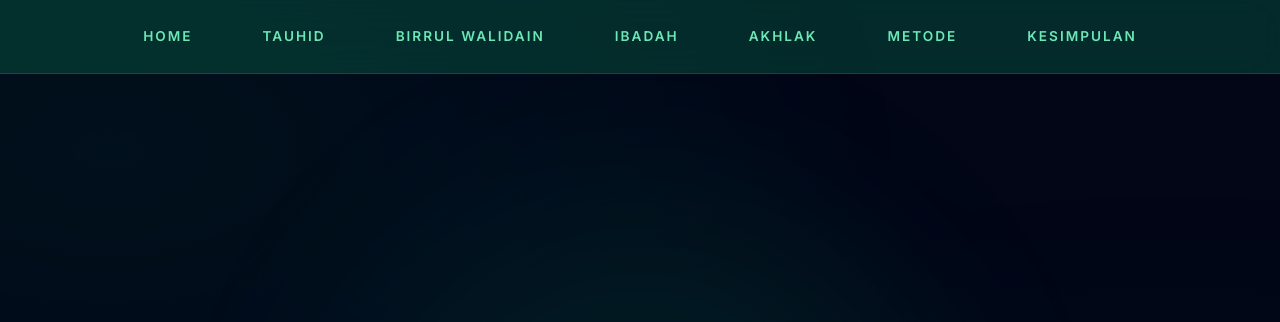
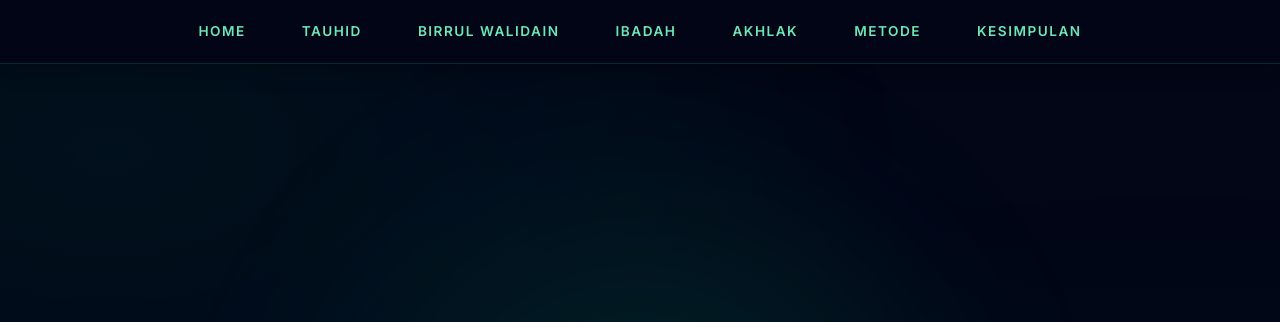
Before and after one commit to RayaAlam/PAIMQ, a plain HTML site: page index.html in a window 1280 px wide. Shown: the top 322 px of the page. Drawn offline with Linux system fonts and the light colour scheme.

Commit message:
Update index.html

```diff
--- a/index.html
+++ b/index.html
@@ -48,12 +48,13 @@
 
         /* Modern Navbar */
         nav {
-            position: relative;
+            position: sticky;
             top: 0;
             z-index: 1000;
-            background: rgba(10, 130, 90, 0.3);
+            background: rgba(2, 6, 23, 0.95);
             backdrop-filter: blur(20px);
-            border-bottom: 1px solid rgba(255,255,255,0.1);
+            border-bottom: 1px solid rgba(16, 185, 129, 0.2);
+            box-shadow: 0 4px 20px rgba(0, 0, 0, 0.3);
         }
 
         nav ul {
@@ -71,13 +72,13 @@
 
         nav a {
             display: block;
-            padding: 25px 35px;
+            padding: 20px 28px;
             color: #6ee7b7;
             text-decoration: none;
             text-transform: uppercase;
             font-size: 0.85em;
             font-weight: 600;
-            letter-spacing: 2px;
+            letter-spacing: 1.5px;
             transition: all 0.4s cubic-bezier(0.4, 0, 0.2, 1);
             position: relative;
         }
@@ -96,6 +97,7 @@
 
         nav a:hover {
             color: #ffffff;
+            background: rgba(16, 185, 129, 0.1);
         }
 
         nav a:hover::before {
```
